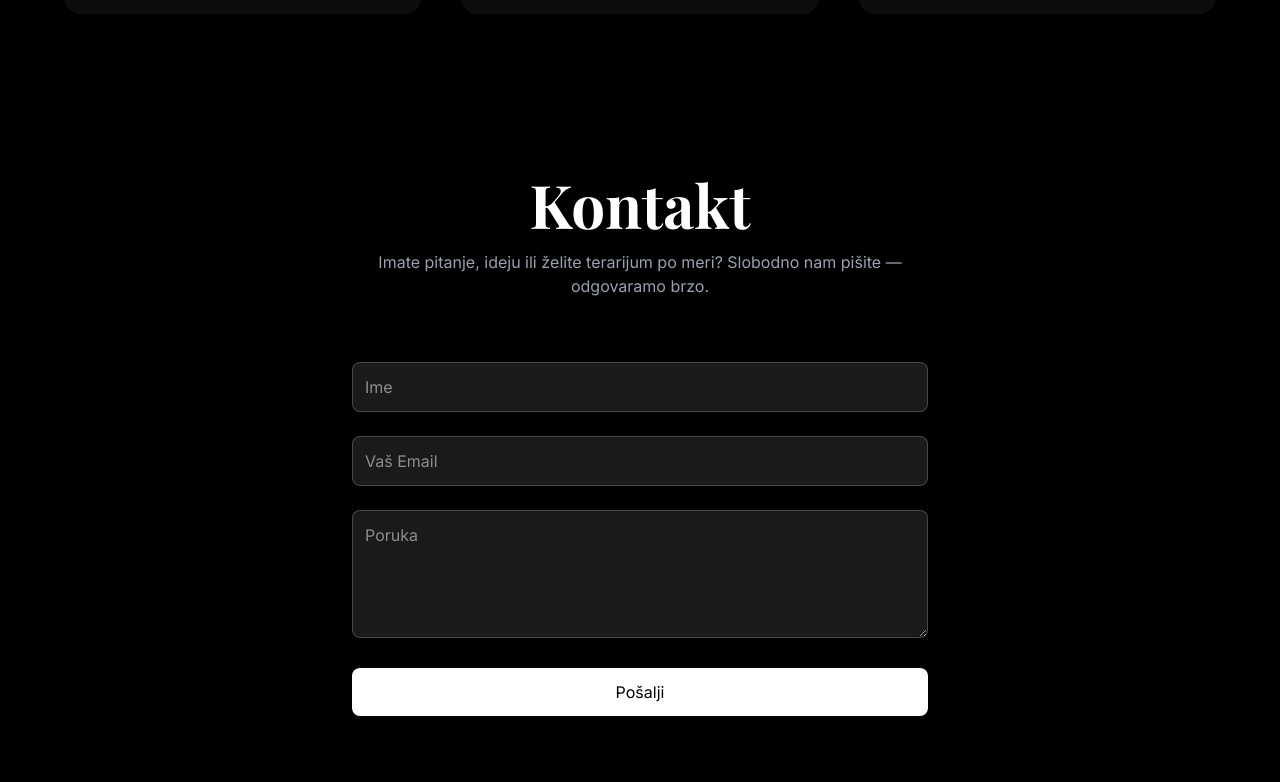
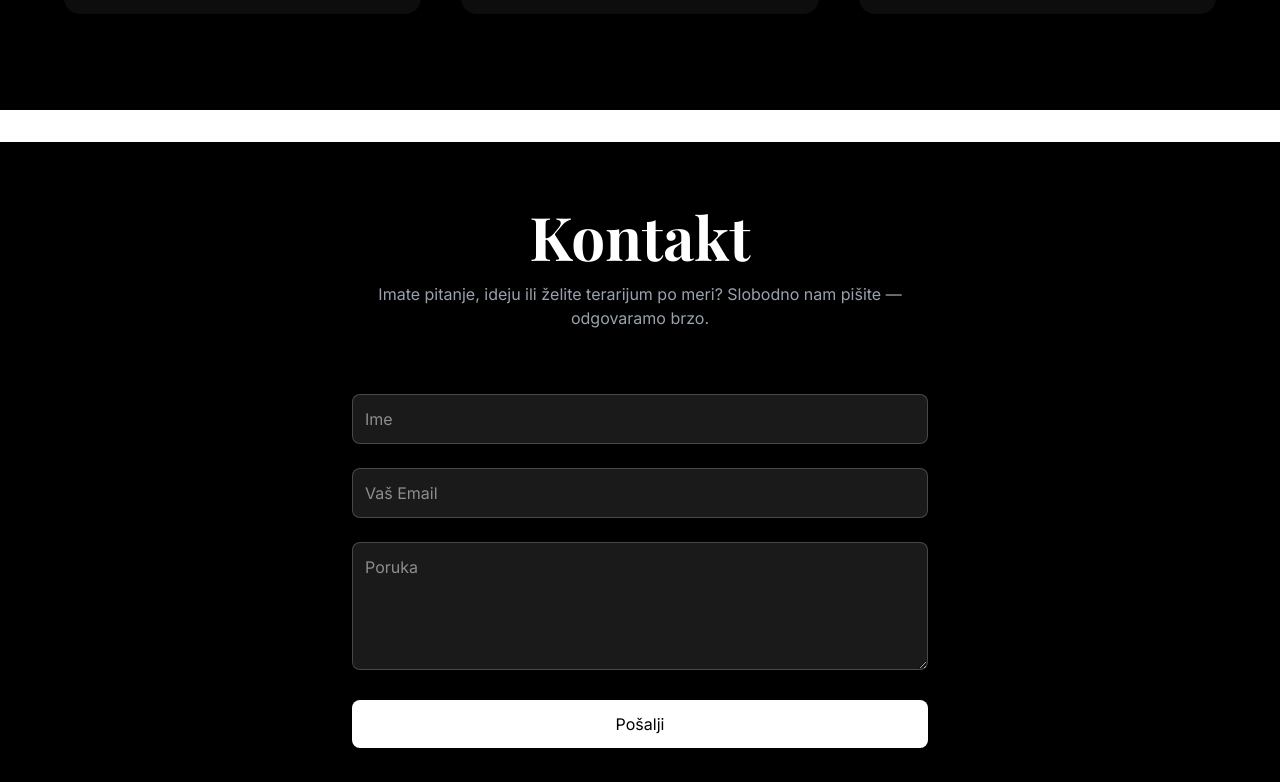
Before and after one commit to munja-cpu/terramnext, a Next.js app: page / in a window 1280 px wide. Shown: the part 3298-4080 px from the top of the page. Built offline with nearby package versions, Linux system fonts and the light colour scheme; a web font is replaced by a local one.

Commit message:
kontakt visina

```diff
--- a/app/components/Contact.tsx
+++ b/app/components/Contact.tsx
@@ -40,7 +40,7 @@ export default function Contact() {
 };
 
   return (
-    <section className="py-8 px-6 bg-black text-white min-h-screen">
+    <section className="py-8 px-6 bg-black text-white min-h-screen mt-8">
       <section className="pt-8 pb-16 px-6 text-center text-white">
         <h1 className="text-4xl md:text-6xl font-bold mb-4">
           Kontakt
```
